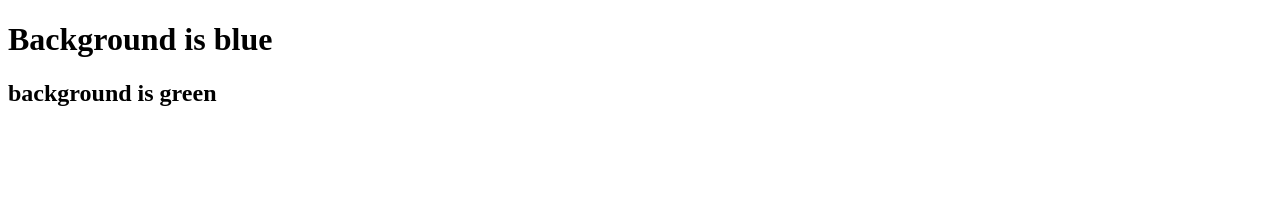
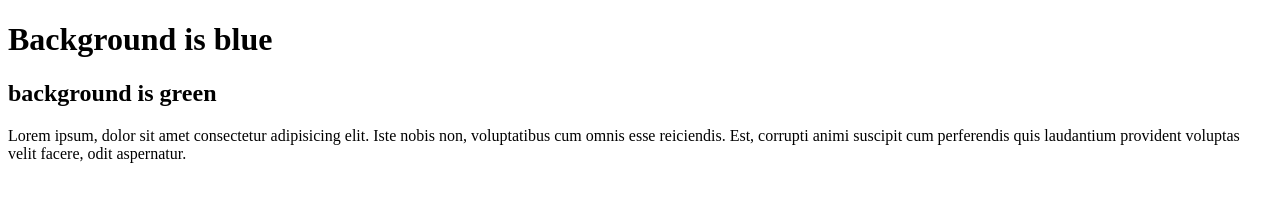
Before and after one commit to DevsDotCom/project-1, a plain HTML site: page index.html in a window 1280 px wide. Drawn offline with Linux system fonts and the light colour scheme.

Commit message:
add p lorem...

```diff
--- a/index.html
+++ b/index.html
@@ -8,5 +8,6 @@
   <body>
     <h1>Background is blue</h1>
     <h2>background is green</h2>
+    <p>Lorem ipsum, dolor sit amet consectetur adipisicing elit. Iste nobis non, voluptatibus cum omnis esse reiciendis. Est, corrupti animi suscipit cum perferendis quis laudantium provident voluptas velit facere, odit aspernatur.</p>
   </body>
 </html>
```
